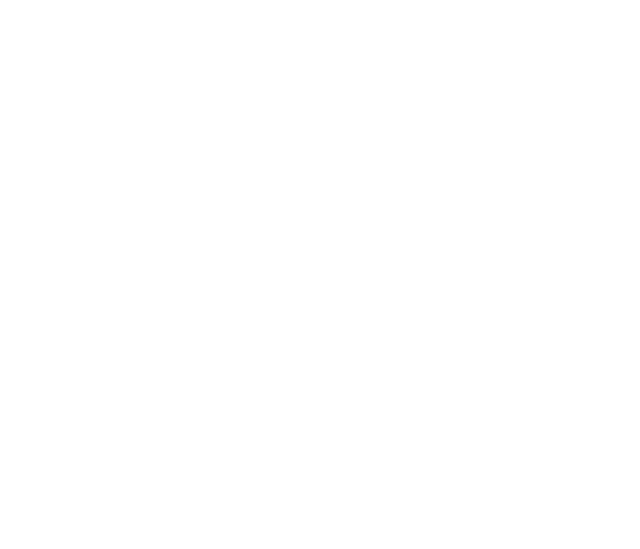
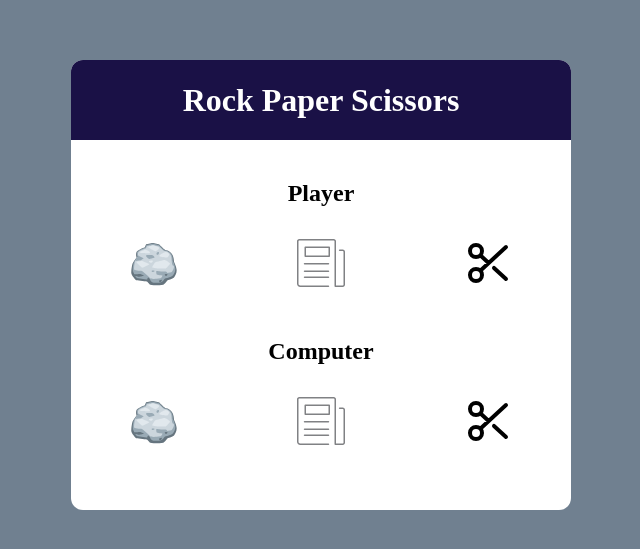
Before and after one commit to ArtyomSukiasyan/rock-paper-scissors, a React (Create React App) app: page / in a window 1280 px wide. Shown: the part 115-664 px from the top of the page, without its empty margins (319-959 px from the left). Built offline with nearby package versions, Linux system fonts and the light colour scheme.

Commit message:
feat: made UI

```diff
--- a/src/App.css
+++ b/src/App.css
@@ -1,38 +1,87 @@
-.App {
+* {
+  margin: 0;
+  padding: 0;
+  box-sizing: border-box;
+}
+
+body {
+  align-items: center;
+  background: slategrey;
+  display: flex;
+  justify-content: center;
+  min-height: 100vh;
+}
+
+.game-container {
+  background: white;
+  border-radius: 12px;
+  height: 450px;
+  width: 500px;
+}
+
+h1 {
+  align-items: center;
+  background: #1a1146;
+  border-top-left-radius: 12px;
+  border-top-right-radius: 12px;
+  display: flex;
+  height: 80px;
+  justify-content: center;
+  color: white;
+}
+
+.player-container,
+.computer-container {
+  display: grid;
+  gap: 0px;
+  grid-template-columns: 1fr 1fr 1fr;
+  grid-template-rows: 1fr 1fr;
+  margin-top: 40px;
   text-align: center;
 }
 
-.App-logo {
-  height: 40vmin;
-  pointer-events: none;
+h2 {
+  grid-column-end: 4;
+  grid-column-start: 1;
+  grid-row-end: 2;
+  grid-row-start: 1;
+  margin-bottom: 20px;
 }
 
-@media (prefers-reduced-motion: no-preference) {
-  .App-logo {
-    animation: App-logo-spin infinite 20s linear;
-  }
+.fa-hand-rock {
+  grid-column-end: 2;
+  grid-column-start: 1;
+  grid-row-end: 3;
+  grid-row-start: 2;
 }
 
-.App-header {
-  background-color: #282c34;
-  min-height: 100vh;
-  display: flex;
-  flex-direction: column;
-  align-items: center;
-  justify-content: center;
-  font-size: calc(10px + 2vmin);
-  color: white;
+.fa-hand-paper {
+  grid-column-end: 3;
+  grid-column-start: 2;
+  grid-row-end: 3;
+  grid-row-start: 2;
 }
 
-.App-link {
-  color: #61dafb;
+.fa-hand-scissors {
+  grid-column-end: 4;
+  grid-column-start: 3;
+  grid-row-end: 3;
+  grid-row-start: 2;
 }
 
-@keyframes App-logo-spin {
-  from {
-    transform: rotate(0deg);
-  }
-  to {
-    transform: rotate(360deg);
-  }
+.far {
+  font-size: 3rem;
 }
+
+.player-container .far {
+  color: indianred;
+  cursor: pointer;
+}
+
+.computer-container .far {
+  color: lightseagreen;
+}
+
+.selected {
+  background-color: slategray !important;
+}
--- a/src/App.tsx
+++ b/src/App.tsx
@@ -1,7 +1,43 @@
+import Paper from "./components/SVG/Paper";
+import Rock from "./components/SVG/Rock";
+import Scissors from "./components/SVG/Scissors";
 import "./App.css";
 
-function App() {
-  return <div className="App"></div>;
-}
+const RockPaperScissors = () => {
+  return (
+    <main className="game-container">
+      <header>
+        <h1>Rock Paper Scissors</h1>
+      </header>
+      <section className="player-container">
+        <h2>Player</h2>
+        <span className="far" id="playerRock">
+          <Rock />
+        </span>
+        <span className="far" id="playerPaper">
+          <Paper />
+        </span>
+        <span className="far" id="playerScissors">
+          <Scissors />
+        </span>
+      </section>
+      <section className="computer-container">
+        <h2>Computer</h2>
+        <span className="far" id="computerRock">
+          <Rock />
+        </span>
+        <span className="far" id="computerPaper">
+          <Paper />
+        </span>
+        <span className="far" id="computerScissors">
+          <Scissors />
+        </span>
+      </section>
+      <section className="result-container">
+        {/* <h3 id="resultText">{resultText}</h3> */}
+      </section>
+    </main>
+  );
+};
 
-export default App;
+export default RockPaperScissors;
--- /dev/null
+++ b/src/components/SVG/Paper.tsx
@@ -0,0 +1,40 @@
+export default function Paper() {
+  return (
+    <svg
+      version="1.1"
+      id="Layer_1"
+      xmlns="http://www.w3.org/2000/svg"
+      width="48px"
+      height="48px"
+      viewBox="0 0 32 32"
+    >
+      <g>
+        <path
+          fill="#808184"
+          d="M21.5,12c0.276,0,0.5-0.224,0.5-0.5v-6C22,5.224,21.776,5,21.5,5h-16C5.224,5,5,5.224,5,5.5v6
+		C5,11.776,5.224,12,5.5,12H21.5z M6,6h15v5H6V6z"
+        />
+        <path
+          fill="#808184"
+          d="M4.5,16.5C4.5,16.776,4.724,17,5,17h16c0.276,0,0.5-0.224,0.5-0.5S21.276,16,21,16H5
+		C4.724,16,4.5,16.224,4.5,16.5z"
+        />
+        <path
+          fill="#808184"
+          d="M5,22h16c0.276,0,0.5-0.224,0.5-0.5S21.276,21,21,21H5c-0.276,0-0.5,0.224-0.5,0.5S4.724,22,5,22z"
+        />
+        <path
+          fill="#808184"
+          d="M5,26h16c0.276,0,0.5-0.224,0.5-0.5S21.276,25,21,25H5c-0.276,0-0.5,0.224-0.5,0.5S4.724,26,5,26z"
+        />
+        <path
+          fill="#808184"
+          d="M30.5,7h-2.104c-0.276,0-0.5,0.224-0.5,0.5S28.12,8,28.396,8H30.5C30.776,8,31,8.225,31,8.5v22
+		c0,0.275-0.224,0.5-0.5,0.5H26V1.5C26,0.673,25.327,0,24.5,0h-23C0.673,0,0,0.673,0,1.5v28.359C0,31.04,0.96,32,2.141,32H21
+		c0.276,0,0.5-0.224,0.5-0.5S21.276,31,21,31H2.141C1.512,31,1,30.488,1,29.859V1.5C1,1.225,1.224,1,1.5,1h23
+		C24.776,1,25,1.225,25,1.5v30c0,0.276,0.224,0.5,0.5,0.5h5c0.827,0,1.5-0.673,1.5-1.5v-22C32,7.673,31.327,7,30.5,7z"
+        />
+      </g>
+    </svg>
+  );
+}
--- /dev/null
+++ b/src/components/SVG/Rock.tsx
@@ -0,0 +1,54 @@
+export default function Rock() {
+  return (
+    <svg
+      width="48px"
+      height="48px"
+      viewBox="0 0 36 36"
+      xmlns="http://www.w3.org/2000/svg"
+      aria-hidden="true"
+      role="img"
+      preserveAspectRatio="xMidYMid meet"
+    >
+      <path
+        fill="#66757F"
+        d="M12 4.157s4-1.075 5-1.075s5 1.075 5 1.075s4 4.298 5 4.298c0 0 2 0 4 2.149s2 6.447 2 6.447s2 4.298 2 6.447s-1 4.298-2 5.373c-1 1.075-5 2.149-5 2.149s-1 2.149-3 3.224c-6 1.075-10 0-10 0l-2-2.149S6 31.02 5 31.02s-4-4.298-4-5.373c0-1.075 0-4.298 1-7.522c2-3.224 3-4.298 3-4.298S4 11.679 5 9.53c2-2.149 6-3.224 6-3.224l1-2.149z"
+      ></path>
+      <path
+        fill="#99AAB5"
+        d="M12.409 4.49s3.633-1.021 4.574-1.021c.941 0 4.99 1.149 4.99 1.149s3.574 4.022 4.515 4.022c0 0 2.038-.045 3.921 1.979s1.708 5.617 1.708 5.617S34 20.282 34 22.305s-.941 4.047-1.882 5.059c-.941 1.012-4.706 2.023-4.706 2.023s-.941 2.023-2.824 3.035c-5.647 1.012-9.412 0-9.412 0l-1.882-2.023s-6.588-1.012-7.529-1.012S2 25.34 2 24.328c0-1.012 0-4.047.941-7.082C4.824 14.211 5.765 13.2 5.765 13.2s-1.188-1.643-.247-3.667C7.4 7.51 11.399 6.469 11.399 6.469l1.01-1.979z"
+      ></path>
+      <path
+        fill="#CCD6DD"
+        d="M12.771 5.312s3.398-.892 4.278-.892c.88 0 4.667 1.003 4.667 1.003s3.342 3.511 4.222 3.511c0 0 1.906-.039 3.667 1.727c1.76 1.766 1.598 4.903 1.598 4.903s.275 4.245.988 4.373c1.81.324.167 3.713-.713 4.596s-7.01 1.277-7.01 1.277s.216 2.755-1.545 3.639c-5.281.883-7.565.246-7.565.246l-1.76-1.766s-4.29-4.097-5.17-4.097s-5.393-.319-5.393-1.202s0-3.533.88-6.182c1.76-2.649 2.641-3.533 2.641-3.533s-1.111-1.435-.231-3.201c1.76-1.766 5.5-2.675 5.5-2.675l.946-1.727z"
+      ></path>
+      <path
+        fill="#99AAB5"
+        d="M6.29 12.597l3.981 1.851l-2.08 1.468l-4.274.532z"
+      ></path>
+      <path
+        fill="#66757F"
+        d="M1.597 21.981s1.129 3.766 1.426 4.213s4.099.128 4.574.128c.475 0 2.792 1.213 2.792 1.213s-3.089.83-4.158.702c-1.069-.128-3.848-.627-4.099-1.341s-.535-4.915-.535-4.915z"
+      ></path>
+      <path
+        fill="#E1E8ED"
+        d="M7.3 9.597c.49-.155 3.861-1.596 4.574-1.532c.713.064 3.743 1.787 3.03 2.362s-4.634.128-5.762.128S6.29 9.916 7.3 9.597zm-2.376 7.724c.303-.571 4.337-.766 4.337-.766s5.228 2.107 5.228 2.426s-4.752 2.49-5.228 2.553s-4.575-3.766-4.337-4.213zm11.703 3.894c-.094-.505 2.02-3.575 2.436-3.83c.416-.255 6-1.724 6.95-1.724s3.98 2.234 4.04 2.681c.059.447-2.673 3.511-3.386 3.766c-.713.256-9.862.064-10.04-.893zm5.347-8.427c-.225.537 5.347 1.277 5.941 1.021c.594-.255 1.663-1.979 1.485-2.426c-.178-.447-1.901-1.724-2.792-1.596c-.892.129-4.1 1.725-4.634 3.001zm-4.396-7.851c.498.107 3.802.894 4.218 1.532s-1.96 2.617-2.614 2.681c-.653.064-5.109-2.681-5.584-3s3.088-1.405 3.98-1.213z"
+      ></path>
+      <path
+        fill="#66757F"
+        d="M13.063 31.364c-.416-.638.238-2.745.594-2.49s1.426 1.021 1.485 1.66c.059.638 1.129 1.851 1.901 2.234s4.99.383 5.703.128c.713-.255 2.376-1.66 2.792-2.49s.896-.891 1.874-1.02s1.922.844.588 1.634c-1.333.79-2.759 2.195-4.422 2.514c-1.663.319-7.069.575-8.02.192c-.951-.383-2.495-2.362-2.495-2.362z"
+      ></path>
+      <path
+        fill="#99AAB5"
+        d="M20.2 26.754c-.501-.269-.688-2.495-.43-2.68s2.666.185 3.225.277c.559.092 3.956-.185 4.3.185s1.173 1.726 1.462 2.541c.289.816-1.591.693-2.322.508s-5.547-.461-6.235-.831zm-7.613-14.732c.653 0 3.386-.064 3.98 0c.594.064 2.495 1.851 1.604 2.043c-.891.192-3.267.83-3.624.894s-1.663-1.149-2.079-1.468c-.415-.32-.593-1.469.119-1.469zm7.486-1.787c.33-.531 1.604-.702 1.663-.128c.059.575-.297 1.851-1.01 1.787c-.713-.063-1.129-.893-.653-1.659zm-3.446 13.469c.593-.071 1.723-.192 1.723.319s-.713.702-1.545.638c-.831-.063-.713-.893-.178-.957z"
+      ></path>
+      <path
+        fill="#E1E8ED"
+        d="M14.31 16.619c.519-.446 2.317-.511 2.733-.319c.416.192-.475 1.532-1.01 1.596c-.535.063-2.317-.767-1.723-1.277z"
+      ></path>
+      <path
+        fill="#66757F"
+        d="M26.191 26.385c.593-.159 2.02-.319 1.96.128c-.059.447-.653 1.277-1.129 1.213s-1.306-1.213-.831-1.341zm-3.861 4.469c.656-.109 1.663-.638 1.604 0c-.059.638-.772 1.468-1.545 1.341c-.772-.128-.831-1.214-.059-1.341z"
+      ></path>
+    </svg>
+  );
+}
--- /dev/null
+++ b/src/components/SVG/Scissors.tsx
@@ -0,0 +1,19 @@
+export default function Scissors() {
+  return (
+    <svg
+      width="48px"
+      height="48px"
+      viewBox="0 0 24 24"
+      fill="none"
+      xmlns="http://www.w3.org/2000/svg"
+    >
+      <path
+        d="M8.15179 15.85L21 4M12.3249 12L8.15 8.15M21 20L15 14.4669M9 6C9 7.65685 7.65685 9 6 9C4.34315 9 3 7.65685 3 6C3 4.34315 4.34315 3 6 3C7.65685 3 9 4.34315 9 6ZM9 18C9 19.6569 7.65685 21 6 21C4.34315 21 3 19.6569 3 18C3 16.3431 4.34315 15 6 15C7.65685 15 9 16.3431 9 18Z"
+        stroke="#000000"
+        strokeWidth="2"
+        strokeLinecap="round"
+        strokeLinejoin="round"
+      />
+    </svg>
+  );
+}
```
